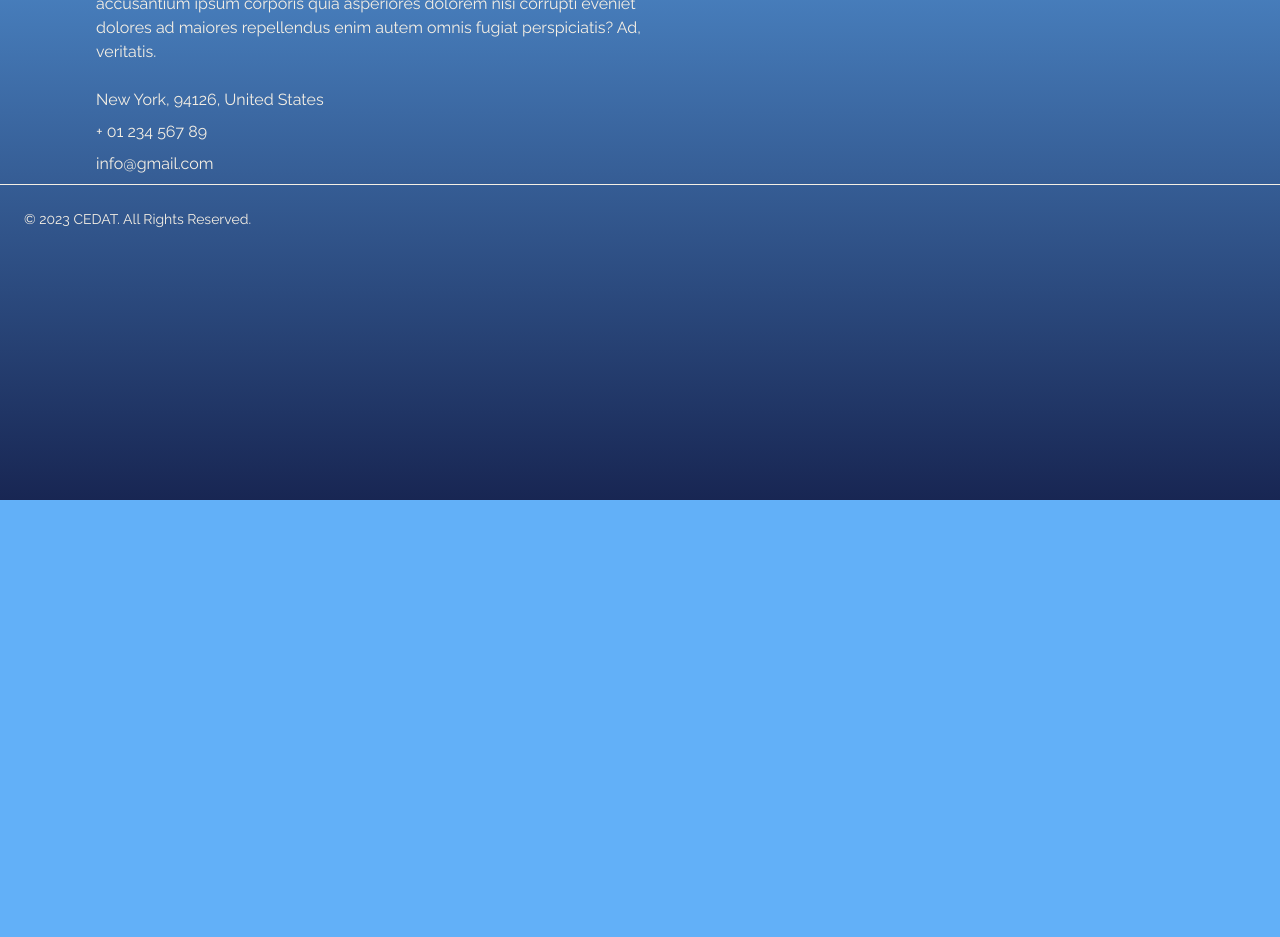
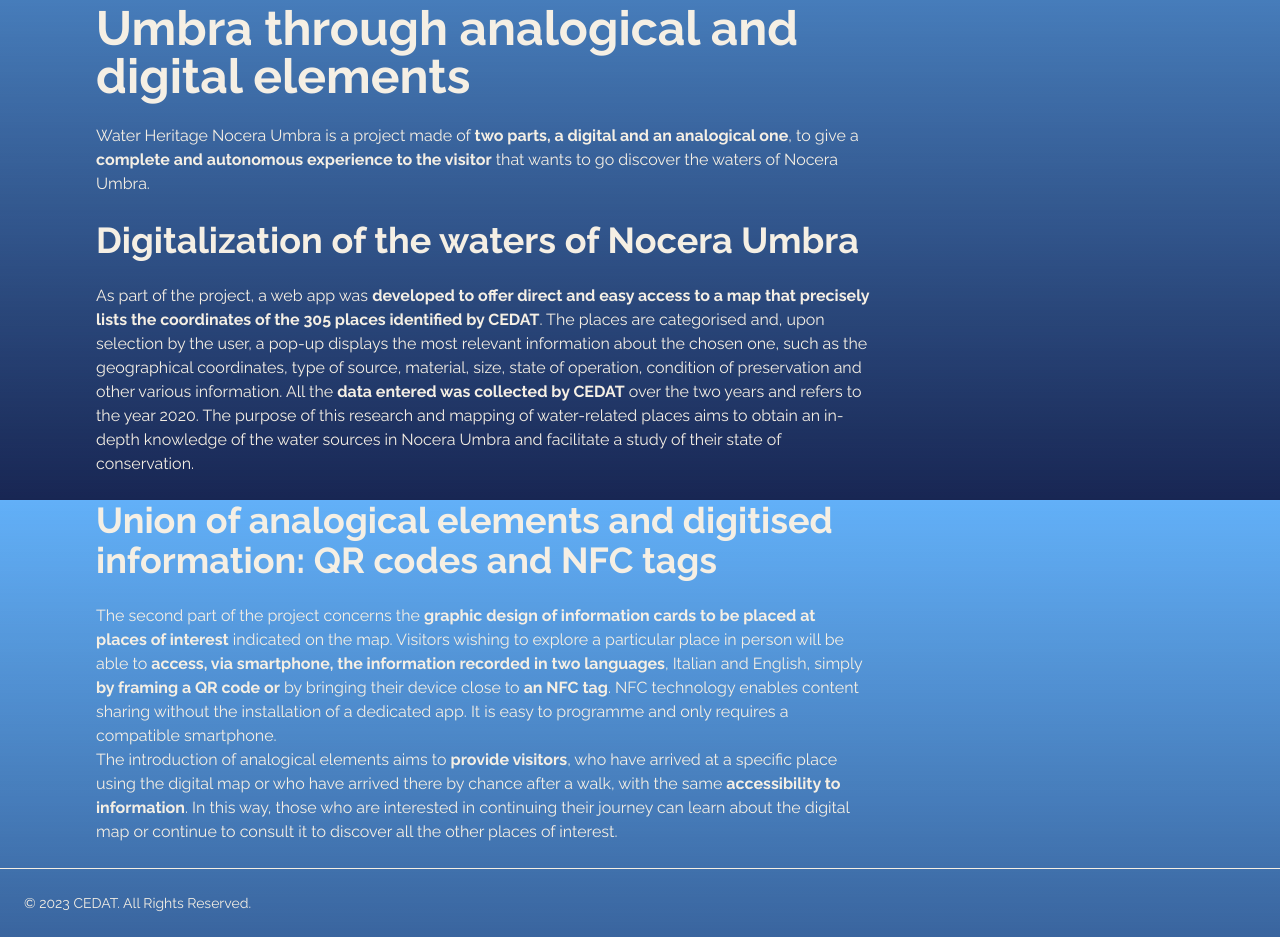
Before and after one commit to ThiagoSantosOFC/SHU, a Next.js app in the folder src/: page /en/knowmore in a window 1280 px wide. Shown: the part 300-1237 px from the top of the page. Before the commit the page ends 800 px from the top, so only its background shows below. Built offline with nearby package versions, Linux system fonts and the light colour scheme.

Commit message:
traduçoes?

```diff
--- a/src/pages/_app.js
+++ b/src/pages/_app.js
@@ -9,7 +9,7 @@ class NWH extends App {
   constructor(props) {
     super(props);
     this.state = {
-      selectedLanguage: 'en',
+      selectedLanguage: 'italian',
     };
   }
 
--- a/src/pages/contacts.jsx
+++ b/src/pages/contacts.jsx
@@ -10,12 +10,12 @@ export default function contactos() {
           <div class="flex flex-wrap">
             <br />
             <div class="mt-52 w-full shrink-0 grow-0 basis-auto md:mb-0 md:w-6/12 md:px-3 lg:px-6">
-              <h2 class="mb-6 text-3xl text-black font-bold">Contattaci</h2>
+              <h1  class="mb-6 text-5xl font-bold">Contattaci</h1>
               <p class="mb-6 text-neutral-500 text-black dark:text-neutral-300">
                 Il CEDAT, Centro di Documentazione dell’Acqua e della Terra, è
                 situato nella splendida cornice di Palazzo Camilli. L’ambizione
                 è quella di realizzare un centro studi che diventi un punto di
-                riferimento relativamente all'argomento "Acqua" <br />
+                riferimento relativamente all'argomento "Acqua". <br />
                 <br />
                 Il CEDAT, Centro di Documentazione dell'Acqua e della Terra, si
                 articola su due livelli all'interno di Palazzo Camilli,
--- a/src/pages/en/contacts.jsx
+++ b/src/pages/en/contacts.jsx
@@ -9,34 +9,38 @@ export default function contactos() {
         <section class="">
           <div class="flex flex-wrap">
             <div class="mt-52 w-full shrink-0 grow-0 basis-auto md:mb-0 md:w-6/12 md:px-3 lg:px-6">
-              <h2 class="mb-6 text-3xl text-black font-bold">Contact us</h2>
+            <h1  class="mb-6 text-5xl font-bold">Contact us</h1>
               <p class="mb-6 text-neutral-500 text-black dark:text-neutral-300">
                 CEDAT, Water and Earth Documentation Center, is located in the
                 beautiful setting of Palazzo Camilli. The aim is to create a
                 study center that will become a point of reference regarding the
-                topic of "Water".<br/> <br/>
-                CEDAT, (Water and Earth Documentation Center),
-                is spread over two levels within Palazzo Camilli, the latter
-                located in the historic center.<br/><br/>
-                The first level, developed on
-                the ground floor and in the two rooms of the building,
-                represents the two elements that characterize Nocera: water,
-                with its three main springs Angelica, Cacciatore and Flaminia,
-                and the earth, with its different uses, for therapeutic purposes
-                and in the processing of White Limestone. <br/><br/>
-                The second level, set
-                up on the second floor, is home to a permanent exhibition to
-                which will be diversified and renewed over time: the history of
-                the Nocera Bath, the advertising created by Felice Bisleri, as
-                well as the presentation of the various water points in the
-                area. <br/><br/>
+                topic of "Water".
+                <br /> <br />
+                CEDAT, (Water and Earth Documentation Center), is spread over
+                two levels within Palazzo Camilli, the latter located in the
+                historic center.
+                <br />
+                <br />
+                The first level, developed on the ground floor and in the two
+                rooms of the building, represents the two elements that
+                characterize Nocera: water, with its three main springs
+                Angelica, Cacciatore and Flaminia, and the earth, with its
+                different uses, for therapeutic purposes and in the processing
+                of White Limestone. <br />
+                <br />
+                The second level, set up on the second floor, is home to a
+                permanent exhibition to which will be diversified and renewed
+                over time: the history of the Nocera Bath, the advertising
+                created by Felice Bisleri, as well as the presentation of the
+                various water points in the area. <br />
+                <br />
                 Two conference rooms equipped with the necessary computer
                 support, finally, on the second floor of the structure, as well
                 as the headquarters of the cultural association "L'Arengo."
               </p>
               <p class="mb-2 text-neutral-500 text-black dark:text-neutral-300">
                 Tel: +39 0742 834011
-                <br/>
+                <br />
                 Fax: +39 0742 812133
               </p>
               <p class="mb-2 text-neutral-500 text-black dark:text-neutral-300">
--- a/src/pages/en/knowmore.jsx
+++ b/src/pages/en/knowmore.jsx
@@ -2,39 +2,81 @@ import React from "react";
 import Image from "next/image";
 
 export default function Knowmore() {
-
   return (
     <div>
-
       <div class="ml-12 container  mx-auto md:px-6">
         {/* <!-- Section: Design Block --> */}
         <section class="">
           <div class="flex flex-wrap">
-      <div class="mt-52 w-full shrink-0 grow-0 basis-auto md:mb-0 md:w-6/12 md:px-3 lg:px-6">
-        <h2 class="mb-6 text-3xl text-black font-bold">About the Project</h2>
+            <div class="mt-52 w-full shrink-0 grow-0 basis-auto md:mb-0 md:w-8/12 md:px-3 lg:px-6">
+              <h1 class="mb-6 text-5xl font-bold">
+                Water Heritage: a project to discover the water of Nocera Umbra
+                through analogical and digital elements
+              </h1>
               <p class="mb-6 text-neutral-500 text-black dark:text-neutral-300">
-          Lorem ipsum dolor sit amet consectetur adipisicing elit.
-          Laudantium, modi accusantium ipsum corporis quia asperiores
-          dolorem nisi corrupti eveniet dolores ad maiores repellendus enim
-          autem omnis fugiat perspiciatis? Ad, veritatis.
+                Water Heritage Nocera Umbra is a project made of{" "}
+                <b>two parts, a digital and an analogical one</b>, to give a{" "}
+                <b>complete and autonomous experience to the visitor</b> that
+                wants to go discover the waters of Nocera Umbra.
               </p>
-        <p class="mb-2 text-neutral-500 text-black dark:text-neutral-300">
-          New York, 94126, United States
+
+              <h2>Digitalization of the waters of Nocera Umbra</h2>
+              <br/>
+              <p class="mb-6 text-neutral-500 text-black dark:text-neutral-300">
+                As part of the project, a web app was{" "}
+                <b>
+                  developed to offer direct and easy access to a map that
+                  precisely lists the coordinates of the 305 places identified
+                  by CEDAT
+                </b>
+                . The places are categorised and, upon selection by the user, a
+                pop-up displays the most relevant information about the chosen
+                one, such as the geographical coordinates, type of source,
+                material, size, state of operation, condition of preservation
+                and other various information. All the{" "}
+                <b>data entered was collected by CEDAT</b> over the two years
+                and refers to the year 2020. The purpose of this research and
+                mapping of water-related places aims to obtain an in-depth
+                knowledge of the water sources in Nocera Umbra and facilitate a
+                study of their state of conservation.
               </p>
-        <p class="mb-2 text-neutral-500 text-black dark:text-neutral-300">
-          + 01 234 567 89
-        </p>
-        <p class="mb-2 text-neutral-500 text-black dark:text-neutral-300">
-          info@gmail.com
+
+              <h2>
+                Union of analogical elements and digitised information: QR codes
+                and NFC tags
+              </h2>
+              <br/>
+              <p class="mb-6 text-neutral-500 text-black dark:text-neutral-300">
+                The second part of the project concerns the{" "}
+                <b>
+                  graphic design of information cards to be placed at places of
+                  interest
+                </b>{" "}
+                indicated on the map. Visitors wishing to explore a particular
+                place in person will be able to{" "}
+                <b>
+                  access, via smartphone, the information recorded in two
+                  languages
+                </b>
+                , Italian and English, simply <b>by framing a QR code or</b> by
+                bringing their device close to <b>an NFC tag</b>. NFC technology
+                enables content sharing without the installation of a dedicated
+                app. It is easy to programme and only requires a compatible
+                smartphone. <br/>
+                The introduction of analogical elements aims to{" "}
+                <b>provide visitors</b>, who have arrived at a specific place
+                using the digital map or who have arrived there by chance after
+                a walk, with the same <b>accessibility to information</b>. In
+                this way, those who are interested in continuing their journey
+                can learn about the digital map or continue to consult it to
+                discover all the other places of interest.
               </p>
             </div>
-
           </div>
         </section>
         {/* <!-- Section: Design Block --> */}
       </div>
       {/* <!-- Container for demo purpose        https://tailwind-elements.com/snippets/tailwind/tailwindelements/5203857#html-tab-view   -->*/}
-
     </div>
   );
-    };
+}
```
Lines whose indentation alone changed are shown as unchanged.
